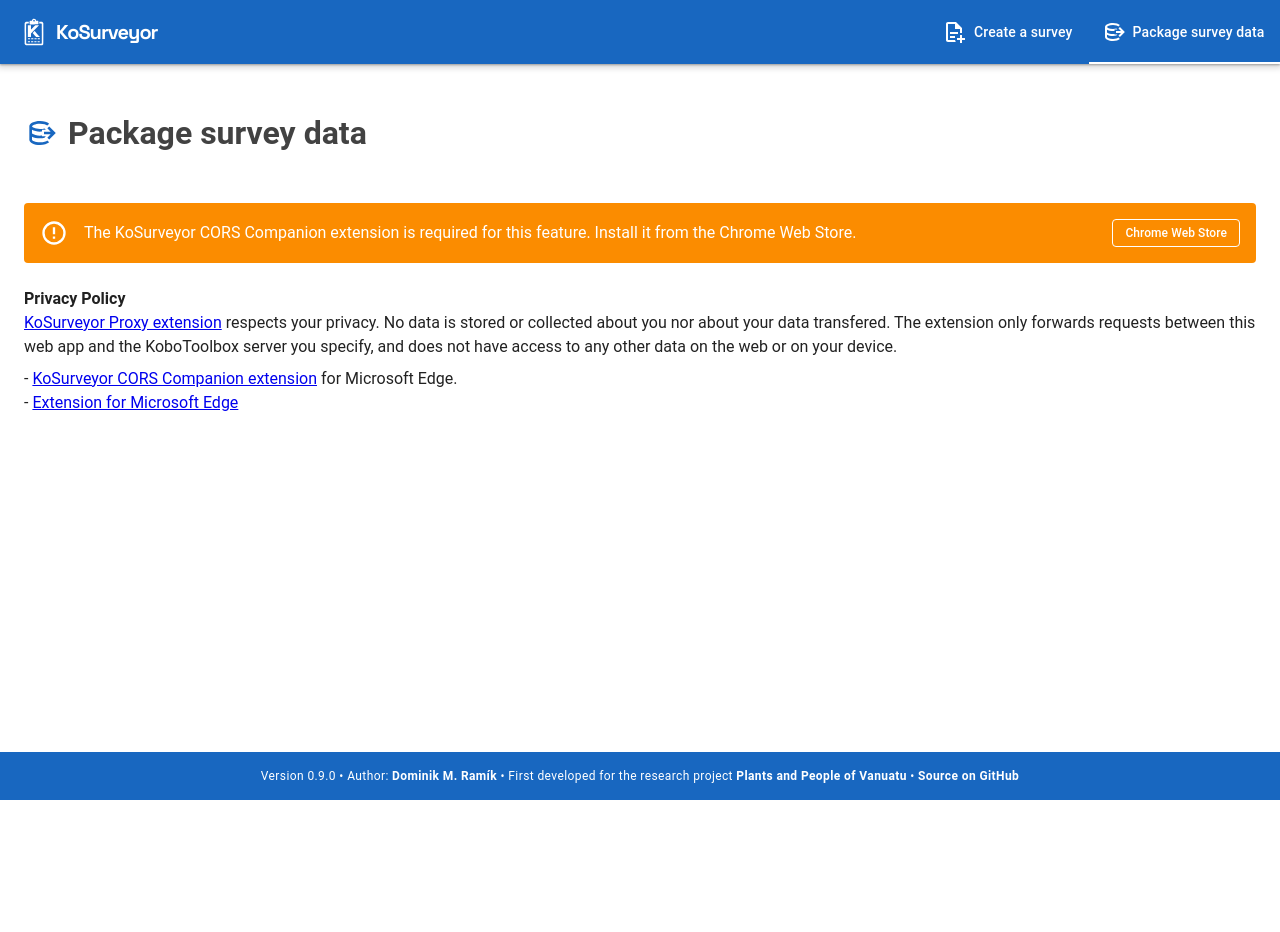
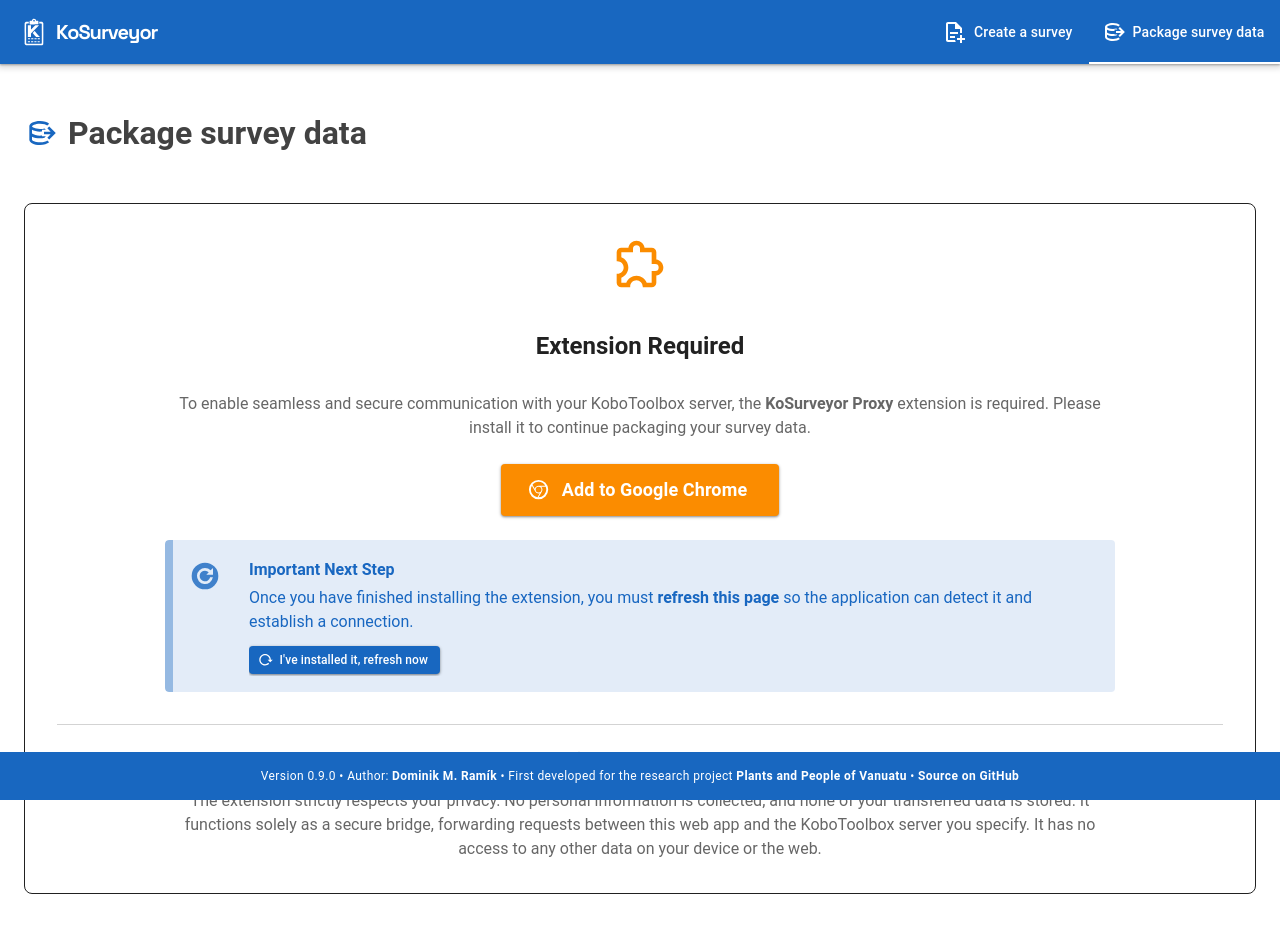
Before and after one commit to dominik-ramik/kosurveyor, a Vue app: page /postprocess in a window 1280 px wide. Shown: the top 932 px of the page. Before the commit the page ends 800 px from the top, so only its background shows below. Built offline with nearby package versions, Linux system fonts and the light colour scheme.

Commit message:
refactor: improve extension required UI

```diff
--- a/src/views/PostprocessData.vue
+++ b/src/views/PostprocessData.vue
@@ -9,52 +9,125 @@
       </h1>
     </div>
 
-    <v-alert v-if="!extensionDetected" type="warning" class="mb-6">
-      The KoSurveyor CORS Companion extension is required for this feature.
-      Install it from the Chrome Web Store.
-      <template v-slot:append>
+    <v-card
+      v-if="!isSupportedBrowser"
+      variant="tonal"
+      color="error"
+      class="pa-8 text-center rounded-lg border-opacity-100"
+    >
+      <v-icon size="64" class="mb-4 opacity-80">mdi-web-cancel</v-icon>
+      <h2 class="text-h5 font-weight-bold mb-3">Browser Not Supported</h2>
+      <p class="text-body-1 mb-6" style="max-width: 800px; margin: 0 auto">
+        To provide you with the best possible experience, this application
+        relies on advanced web functionalities that are currently only
+        implemented in <strong>Google Chrome</strong> and
+        <strong>Microsoft Edge</strong>.
+      </p>
+      <div class="d-flex justify-center ga-4 flex-wrap mt-4">
         <v-btn
-          href="https://chromewebstore.google.com/"
+          href="https://www.google.com/chrome/"
           target="_blank"
+          prepend-icon="mdi-google-chrome"
+          variant="elevated"
+          color="white"
+          class="text-error text-none font-weight-bold"
+        >
+          Download Chrome
+        </v-btn>
+        <v-btn
+          href="https://www.microsoft.com/edge"
+          target="_blank"
+          prepend-icon="mdi-microsoft-edge"
+          variant="elevated"
+          color="white"
+          class="text-error text-none font-weight-bold"
+        >
+          Download Edge
+        </v-btn>
+      </div>
+    </v-card>
+
+    <div v-else>
+     <v-card
+        v-if="!extensionDetected"
         variant="outlined"
+        class="pa-8 rounded-lg mb-6 bg-warning-lighten-5 border-warning"
+      >
+        <div class="d-flex flex-column align-center text-center">
+          <v-icon size="56" color="warning" class="mb-4">mdi-puzzle-outline</v-icon>
+          <h2 class="text-h5 font-weight-bold text-warning-darken-3 mb-3">
+            Extension Required
+          </h2>
+          <p class="text-body-1 text-medium-emphasis mb-6" style="max-width: 950px;">
+            To enable seamless and secure communication with your KoboToolbox server, the <strong>KoSurveyor Proxy</strong> extension is required. Please install it to continue packaging your survey data.
+          </p>
+
+          <v-btn
+            v-if="browserName === 'Chrome'"
+            :href="URL_CHROME_EXTENSION"
+            target="_blank"
+            variant="elevated"
+            color="warning"
+            size="x-large"
+            prepend-icon="mdi-google-chrome"
+            class="mb-6 px-8 text-none font-weight-bold"
+          >
+            Add to Google Chrome
+          </v-btn>
+
+          <v-btn
+            v-if="browserName === 'Edge'"
+            :href="URL_EDGE_EXTENSION"
+            target="_blank"
+            variant="elevated"
+            color="warning"
+            size="x-large"
+            prepend-icon="mdi-microsoft-edge"
+            class="mb-6 px-8 text-none font-weight-bold"
+          >
+            Get it for Microsoft Edge
+          </v-btn>
+
+          <v-alert
+            border="start"
+            border-color="primary"
+            color="primary"
+            variant="tonal"
+            class="mb-8 text-left"
+            style="max-width: 950px;"
+          >
+            <template v-slot:prepend>
+              <v-icon size="32" class="mr-3 mt-1 opacity-80">mdi-refresh-circle</v-icon>
+            </template>
+            <div class="text-subtitle-1 font-weight-bold mb-1">Important Next Step</div>
+            <div class="text-body-2 mb-3">
+              Once you have finished installing the extension, you must <strong>refresh this page</strong> so the application can detect it and establish a connection.
+            </div>
+            <v-btn
+              color="primary"
+              variant="elevated"
               size="small"
+              prepend-icon="mdi-reload"
+              class="text-none"
+              @click="reloadPage"
             >
-          Chrome Web Store
+              I've installed it, refresh now
             </v-btn>
-      </template>
           </v-alert>
 
-    <div v-if="!extensionDetected">
-      <div class="font-weight-bold">Privacy Policy</div>
-      <div>
-        <a
-          href="https://chromewebstore.google.com/detail/aopjlknkfnmlaenchgggmopfclkidgbg"
-          target="_blank"
-          >KoSurveyor Proxy extension</a
-        >
-        respects your privacy. No data is stored or collected about you nor
-        about your data transfered. The extension only forwards requests between
-        this web app and the KoboToolbox server you specify, and does not have
-        access to any other data on the web or on your device.
+          <v-divider class="w-100 mb-6 opacity-20"></v-divider>
+
+          <div class="text-center" style="max-width: 950px;">
+            <div class="d-flex align-center justify-center text-medium-emphasis mb-2 text-warning-darken-3">
+              <v-icon size="small" class="mr-2">mdi-shield-check-outline</v-icon>
+              <span class="font-weight-bold text-subtitle-2 text-uppercase tracking-wide">Privacy First</span>
             </div>
-      <div class="mt-2">
-        -
-        <a
-          href="https://chromewebstore.google.com/detail/aopjlknkfnmlaenchgggmopfclkidgbg"
-          target="_blank"
-          >KoSurveyor CORS Companion extension</a
-        >
-        for Microsoft Edge.
-      </div>
-      <div>
-        -
-        <a
-          href="https://chromewebstore.google.com/detail/aopjlknkfnmlaenchgggmopfclkidgbg"
-          target="_blank"
-          >Extension for Microsoft Edge</a
-        >
+            <p class="text-body-2 text-medium-emphasis mb-0">
+              The extension strictly respects your privacy. No personal information is collected, and none of your transferred data is stored. It functions solely as a secure bridge, forwarding requests between this web app and the KoboToolbox server you specify. It has no access to any other data on your device or the web.
+            </p>
           </div>
         </div>
+      </v-card>
 
       <template v-if="extensionDetected">
         <v-expansion-panels v-model="connectionPanel" class="mb-6">
@@ -97,9 +170,15 @@
                 class="mb-4"
                 @update:model-value="credentialsStore.setAuthMode"
               >
-              <v-btn value="apikey" size="small" prepend-icon="mdi-key-variant">
+                <v-btn
+                  value="apikey"
+                  size="small"
+                  prepend-icon="mdi-key-variant"
+                >
                   API Key
-                <span class="text-caption ml-1 opacity-70">(recommended)</span>
+                  <span class="text-caption ml-1 opacity-70"
+                    >(recommended)</span
+                  >
                 </v-btn>
                 <v-btn
                   value="basic"
@@ -213,8 +292,8 @@
                         don't have to re-enter it on the next visit.
                       </template>
                       <template v-else>
-                      It will <strong>not be saved</strong> and you will need to
-                      re-enter it after each page reload.
+                        It will <strong>not be saved</strong> and you will need
+                        to re-enter it after each page reload.
                       </template>
                       <a
                         href="https://support.kobotoolbox.org/api.html"
@@ -400,7 +479,9 @@
                 <th style="width: 48px">
                   <v-checkbox-btn
                     :model-value="allFilteredSelected"
-                  :indeterminate="someFilteredSelected && !allFilteredSelected"
+                    :indeterminate="
+                      someFilteredSelected && !allFilteredSelected
+                    "
                     @update:model-value="onToggleAll"
                     density="compact"
                     hide-details
@@ -419,7 +500,9 @@
               <tr v-for="item in paginatedSubmissions" :key="item._id">
                 <td>
                   <v-checkbox-btn
-                  :model-value="postprocessStore.selectedIds.includes(item._id)"
+                    :model-value="
+                      postprocessStore.selectedIds.includes(item._id)
+                    "
                     @update:model-value="
                       postprocessStore.toggleSelection(item._id)
                     "
@@ -496,12 +579,15 @@
                   variant="elevated"
                   block
                   prepend-icon="mdi-package-down"
-                :disabled="postprocessStore.selectedCount === 0 || isExporting"
+                  :disabled="
+                    postprocessStore.selectedCount === 0 || isExporting
+                  "
                   @click="handleUnifiedExport"
                   class="text-none px-8"
                 >
                   <strong
-                  >Export {{ postprocessStore.selectedCount }} selected</strong
+                    >Export
+                    {{ postprocessStore.selectedCount }} selected</strong
                   >
                 </v-btn>
               </v-col>
@@ -535,7 +621,12 @@
             "
             class="mt-4"
           >
-          <v-progress-linear indeterminate color="primary" rounded height="8" />
+            <v-progress-linear
+              indeterminate
+              color="primary"
+              rounded
+              height="8"
+            />
             <span class="text-body-2 mt-1 d-block">
               {{
                 postprocessStore.exportState === "parsing"
@@ -567,7 +658,9 @@
             <span
               class="text-body-2 mt-1 d-block text-center text-medium-emphasis"
             >
-            <template v-if="postprocessStore.mediaExportState === 'preparing'">
+              <template
+                v-if="postprocessStore.mediaExportState === 'preparing'"
+              >
                 {{ postprocessStore.exportedFileName }} saved — preparing media
                 download…
               </template>
@@ -600,8 +693,8 @@
                 "
               >
                 Data spreadsheet and
-              {{ postprocessStore.unifiedProgress.total - 1 }} media files saved
-              to the disk
+                {{ postprocessStore.unifiedProgress.total - 1 }} media files
+                saved to the disk
                 <template v-if="postprocessStore.unifiedProgress.skipped > 0">
                   ({{ postprocessStore.unifiedProgress.skipped }} already
                   downloaded skipped)
@@ -814,7 +907,8 @@
               >
                 <v-expansion-panel-text>
                   <div
-                  v-for="s in postprocessStore.mediaMixConflict.foreignSessions"
+                    v-for="s in postprocessStore.mediaMixConflict
+                      .foreignSessions"
                     :key="s"
                     class="text-body-2"
                   >
@@ -859,10 +953,11 @@
         {{ connectSnackbarText }}
       </v-snackbar>
     </div>
+  </div>
 </template>
 
 <script setup>
-import { ref, computed, watch, onMounted } from "vue";
+import { ref, computed, watch, onMounted, onUnmounted } from "vue";
 import { useCredentialsStore } from "@/stores/credentials";
 import { usePostprocessStore } from "@/stores/postprocess";
 
@@ -870,6 +965,28 @@
 const postprocessStore = usePostprocessStore();
 
 const extensionDetected = ref(false);
+
+const URL_CHROME_EXTENSION =
+  "https://chromewebstore.google.com/detail/kosurveyor-proxy/aopjlknkfnmlaenchgggmopfclkidgbg";
+const URL_EDGE_EXTENSION =
+  "https://microsoftedge.microsoft.com/addons/detail/kosurveyor-proxy/fbigpbaamaadbpdcbnaloegjhiehlbab";
+
+const isSupportedBrowser = computed(() => {
+  return (
+    browserName.value.includes("Edge") || browserName.value.includes("Chrome")
+  );
+});
+
+const browserName = computed(() => {
+  const ua = navigator.userAgentData?.brands
+    ? navigator.userAgentData.brands.map((b) => b.brand).join(" ")
+    : navigator.userAgent;
+  if (ua.includes("Edge")) return "Edge";
+  if (ua.includes("Chrome")) return "Chrome";
+  if (ua.includes("Firefox")) return "Firefox";
+  if (ua.includes("Safari") && !ua.includes("Chrome")) return "Safari";
+  return "can't tell";
+});
 
 // ── API Key local state ───────────────────────────────────────────────────────
 // Local refs let the user edit freely; values are committed to the store
@@ -1073,4 +1190,7 @@
   // Runs async; the watches above sync the local refs once it resolves.
   await credentialsStore.loadSavedCredentials();
 });
+
+const reloadPage = () => window.location.reload();
+
 </script>
```
Also changed, not shown: src/icons.js (+14 -3 lines). Lines whose indentation alone changed are shown as unchanged.
